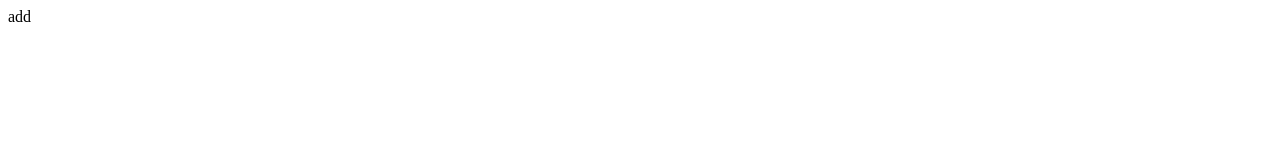
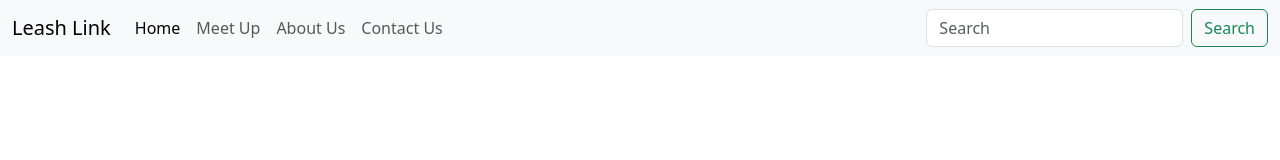
Before and after one commit to Jean-003/LeashLink, a plain HTML site: page index.html in a window 1280 px wide. Drawn offline with nearby package versions, Linux system fonts and the light colour scheme.

Commit message:
added navbar code

```diff
--- a/index.html
+++ b/index.html
@@ -5,12 +5,40 @@
     <meta name="viewport" content="width=device-width, initial-scale=1.0">
     <title>Document</title>
     <link rel="stylesheet" href="style.css">
-
+    <link rel="stylesheet" href="https://cdn.jsdelivr.net/npm/bootstrap@5.3.2/dist/css/bootstrap.min.css" rel="stylesheet" integrity="sha384-T3c6CoIi6uLrA9TneNEoa7RxnatzjcDSCmG1MXxSR1GAsXEV/Dwwykc2MPK8M2HN" crossorigin="anonymous">
+    <script src="https://cdn.jsdelivr.net/npm/bootstrap@5.3.2/dist/js/bootstrap.bundle.min.js" integrity="sha384-C6RzsynM9kWDrMNeT87bh95OGNyZPhcTNXj1NW7RuBCsyN/o0jlpcV8Qyq46cDfL" crossorigin="anonymous"></script>
 </head>
 <body>
-    <nav>add</nav>
-
-
+    <nav class="navbar navbar-expand-lg bg-body-tertiary">
+        <div class="container-fluid">
+          <a class="navbar-brand" href="#">Leash Link</a>
+          <button class="navbar-toggler" type="button" data-bs-toggle="collapse" data-bs-target="#navbarSupportedContent" aria-controls="navbarSupportedContent" aria-expanded="false" aria-label="Toggle navigation">
+            <span class="navbar-toggler-icon"></span>
+          </button>
+          <div class="collapse navbar-collapse" id="navbarSupportedContent">
+            <ul class="navbar-nav me-auto mb-2 mb-lg-0">
+              <li class="nav-item">
+                <a class="nav-link active" aria-current="page" href="#">Home</a>
+              </li>
+              <li class="nav-item">
+                <a class="nav-link" href="#">Meet Up</a>
+              </li>
+            </li>
+            <li class="nav-item">
+              <a class="nav-link" href="#">About Us</a>
+              </li>
+              <li class="nav-item">
+                <a class="nav-link" href="#">Contact Us</a>
+                </li>
+            </ul>
+            <form class="d-flex" role="search">
+              <input class="form-control me-2" type="search" placeholder="Search" aria-label="Search">
+              <button class="btn btn-outline-success" type="submit">Search</button>
+            </form>
+          </div>
+        </div>
+      </nav>
     <script src="script.js"></script>
+    <script src="https://cdn.jsdelivr.net/npm/bootstrap@5.3.2/dist/js/bootstrap.bundle.min.js" integrity="sha384-C6RzsynM9kWDrMNeT87bh95OGNyZPhcTNXj1NW7RuBCsyN/o0jlpcV8Qyq46cDfL" crossorigin="anonymous"></script>
 </body>
 </html>
```
